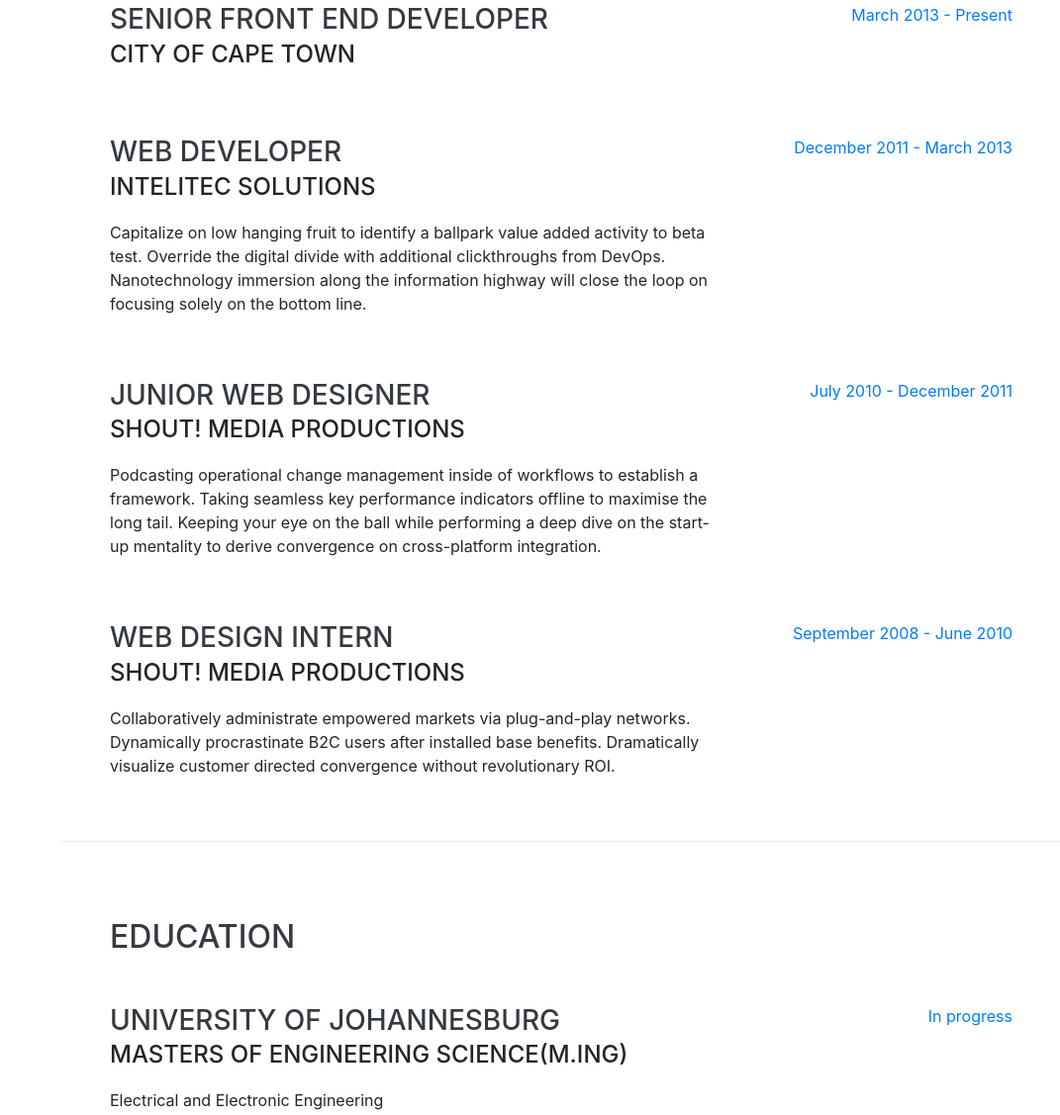
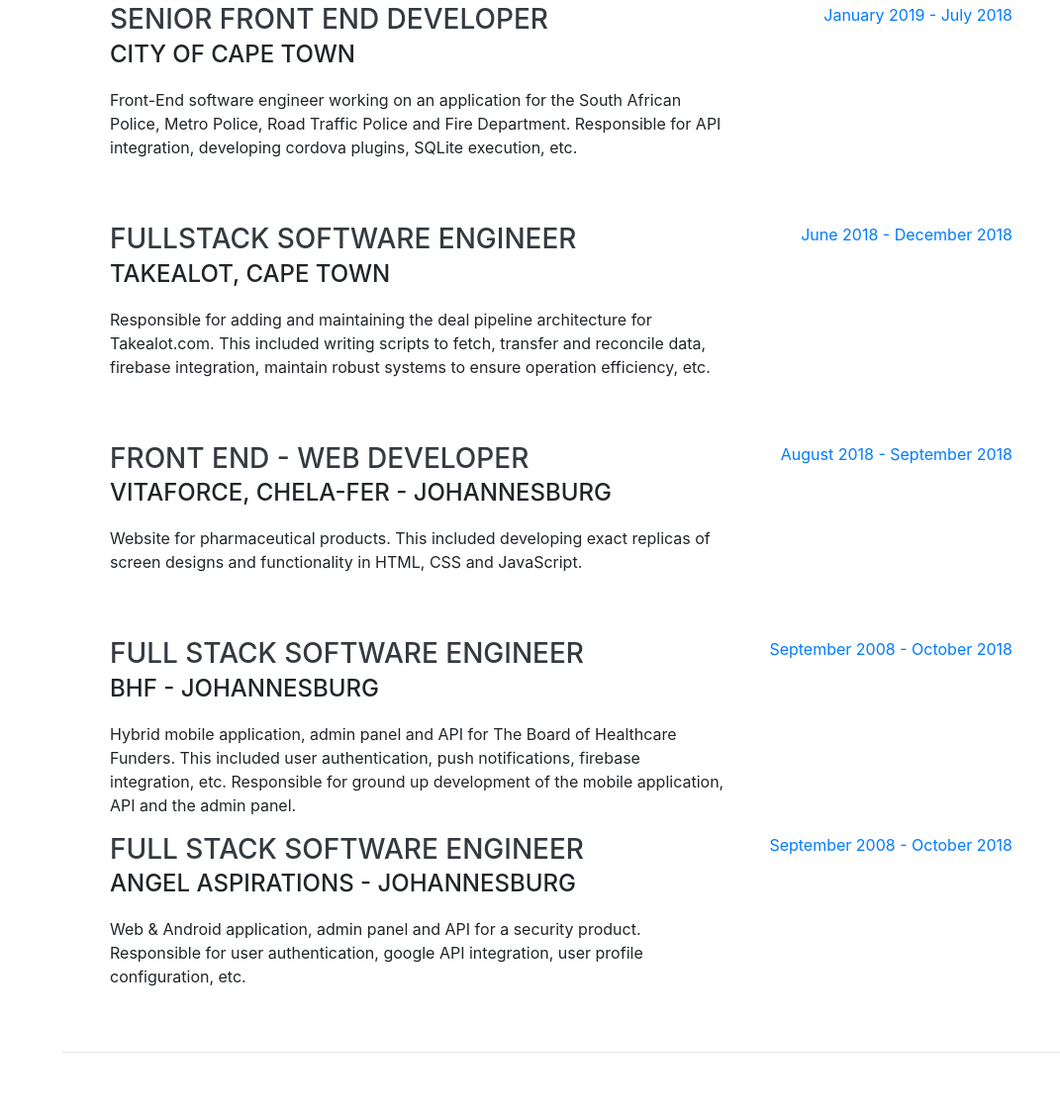
Before and after one commit to ByronDev121/cv-template, a website with bundled scripts: page index.html in a window 1280 px wide. Shown: the part 932-2059 px from the top of the page at 99% size, without its empty margins (209-1280 px from the left). Built offline with nearby package versions, Linux system fonts and the light colour scheme; a web font is replaced by a local one.

Commit message:
version 1

```diff
--- a/index.html
+++ b/index.html
@@ -98,49 +98,67 @@
           <div class="resume-content">
             <h3 class="mb-0">Senior Front End Developer</h3>
             <div class="subheading mb-3">City of Cape Town</div>
-            <p></p>
+            <p>Front-End software engineer working on an application for the South African Police, Metro Police, Road
+              Traffic Police and Fire Department. Responsible for API integration, developing cordova plugins, SQLite
+              execution, etc.
+            </p>
           </div>
           <div class="resume-date text-md-right">
-            <span class="text-primary">March 2013 - Present</span>
+            <span class="text-primary">January 2019 - July 2018</span>
           </div>
         </div>
 
         <div class="resume-item d-flex flex-column flex-md-row justify-content-between mb-5">
           <div class="resume-content">
-            <h3 class="mb-0">Web Developer</h3>
-            <div class="subheading mb-3">Intelitec Solutions</div>
-            <p>Capitalize on low hanging fruit to identify a ballpark value added activity to beta test. Override the
-              digital divide with additional clickthroughs from DevOps. Nanotechnology immersion along the information
-              highway will close the loop on focusing solely on the bottom line.</p>
+            <h3 class="mb-0">FullStack Software Engineer</h3>
+            <div class="subheading mb-3">Takealot, Cape Town</div>
+            <p>Responsible for adding and maintaining the deal pipeline architecture for Takealot.com. This included
+              writing scripts to fetch, transfer and reconcile data, firebase integration, maintain robust systems to
+              ensure operation efficiency, etc.
+            </p>
           </div>
           <div class="resume-date text-md-right">
-            <span class="text-primary">December 2011 - March 2013</span>
+            <span class="text-primary">June 2018 - December 2018</span>
           </div>
         </div>
 
         <div class="resume-item d-flex flex-column flex-md-row justify-content-between mb-5">
           <div class="resume-content">
-            <h3 class="mb-0">Junior Web Designer</h3>
-            <div class="subheading mb-3">Shout! Media Productions</div>
-            <p>Podcasting operational change management inside of workflows to establish a framework. Taking seamless
-              key performance indicators offline to maximise the long tail. Keeping your eye on the ball while
-              performing a deep dive on the start-up mentality to derive convergence on cross-platform integration.</p>
+            <h3 class="mb-0">Front End - Web Developer</h3>
+            <div class="subheading mb-3">VitaForce, Chela-fer - Johannesburg</div>
+            <p>Website for pharmaceutical products. This included developing exact replicas of screen designs and
+              functionality in HTML, CSS and JavaScript.</p>
           </div>
           <div class="resume-date text-md-right">
-            <span class="text-primary">July 2010 - December 2011</span>
+            <span class="text-primary">August 2018 - September 2018</span>
           </div>
         </div>
 
         <div class="resume-item d-flex flex-column flex-md-row justify-content-between">
           <div class="resume-content">
-            <h3 class="mb-0">Web Design Intern</h3>
-            <div class="subheading mb-3">Shout! Media Productions</div>
-            <p>Collaboratively administrate empowered markets via plug-and-play networks. Dynamically procrastinate B2C
-              users after installed base benefits. Dramatically visualize customer directed convergence without
-              revolutionary ROI.</p>
+            <h3 class="mb-0">Full Stack Software Engineer</h3>
+            <div class="subheading mb-3">BHF - Johannesburg</div>
+            <p>Hybrid mobile application, admin panel and API for The Board of Healthcare Funders. This included user
+              authentication, push notifications, firebase integration, etc. Responsible for ground up development of
+              the mobile application, API and the admin panel.
+            </p>
           </div>
           <div class="resume-date text-md-right">
-            <span class="text-primary">September 2008 - June 2010</span>
+            <span class="text-primary">September 2008 - October 2018</span>
+          </div>
+        </div>
+
+
+        <div class="resume-item d-flex flex-column flex-md-row justify-content-between">
+          <div class="resume-content">
+            <h3 class="mb-0">Full Stack Software Engineer</h3>
+            <div class="subheading mb-3">Angel Aspirations - Johannesburg</div>
+            <p>Web & Android application, admin panel and API for a security product. Responsible for user
+              authentication, google API integration, user profile configuration, etc.
+            </p>
+          </div>
+          <div class="resume-date text-md-right">
+            <span class="text-primary">September 2008 - October 2018</span>
           </div>
         </div>
 
@@ -269,7 +287,8 @@
     <section class="resume-section p-3 p-lg-5 d-flex align-items-center" id="interests">
       <div class="w-100">
         <h2 class="mb-5">Interests</h2>
-        <p>Apart from being a full stack software engineer, I enjoy spending most of my time outdoors. I love surfing, </p>
+        <p>Apart from being a full stack software engineer, I enjoy spending most of my time outdoors. I love surfing,
+        </p>
         <p class="mb-0">When forced indoors, I follow a number of sci-fi and fantasy genre movies and television shows,
           I am an aspiring chef, and I spend a large amount of my free time exploring the latest technology advancements
           in the front-end web development world.</p>
--- a/package.json
+++ b/package.json
@@ -3,7 +3,8 @@
     "name": "cv-bdv",
     "version": "0.0.0",
     "scripts": {
-        "start": "node_modules/.bin/gulp watch"
+        "start": "node_modules/.bin/gulp watch",
+        "build": "node_modules/.bin/gulp build"
     },
     "description": "CV using Bootstrap 4",
     "keywords": [
```
Also changed, not shown: 1 other file.
